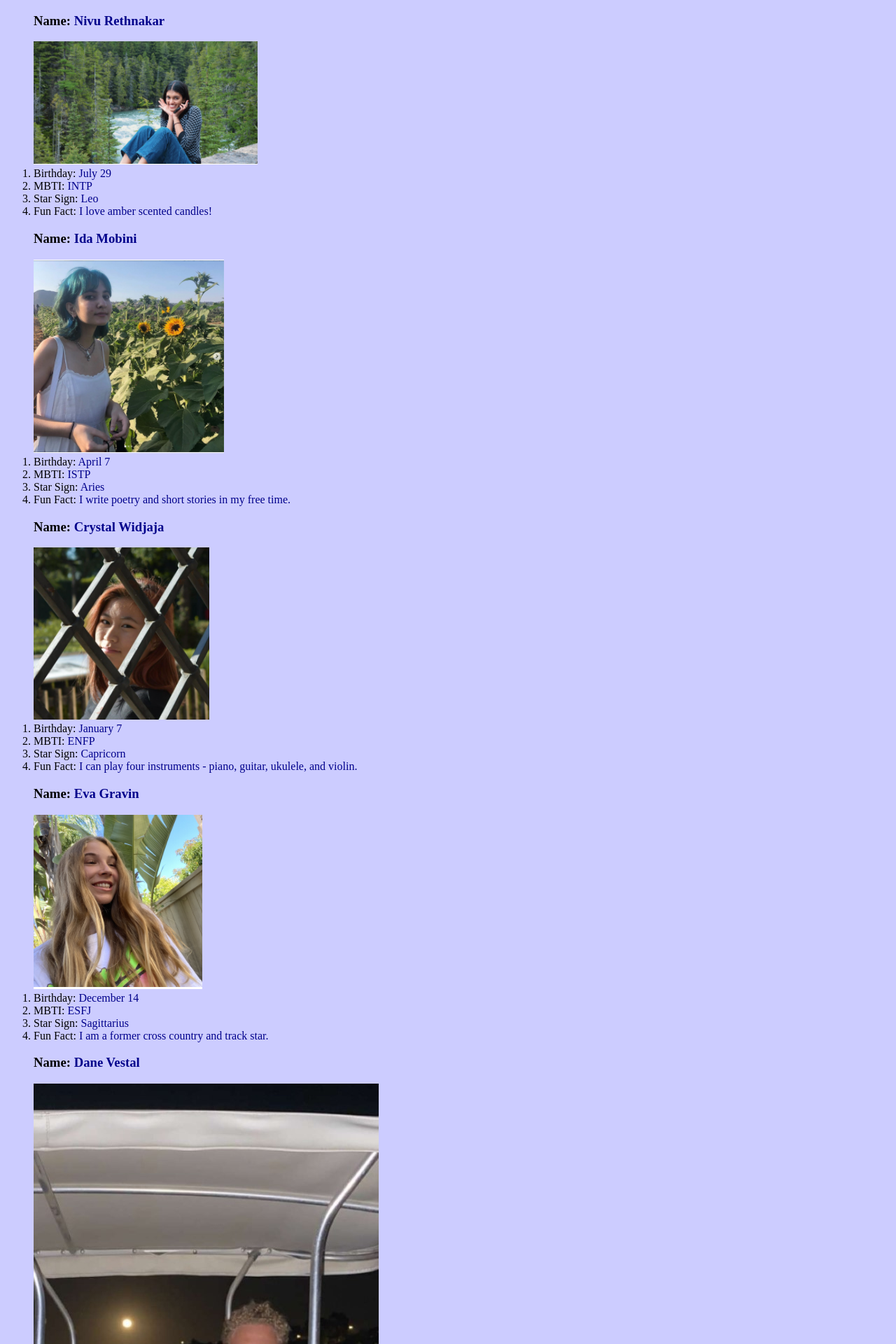
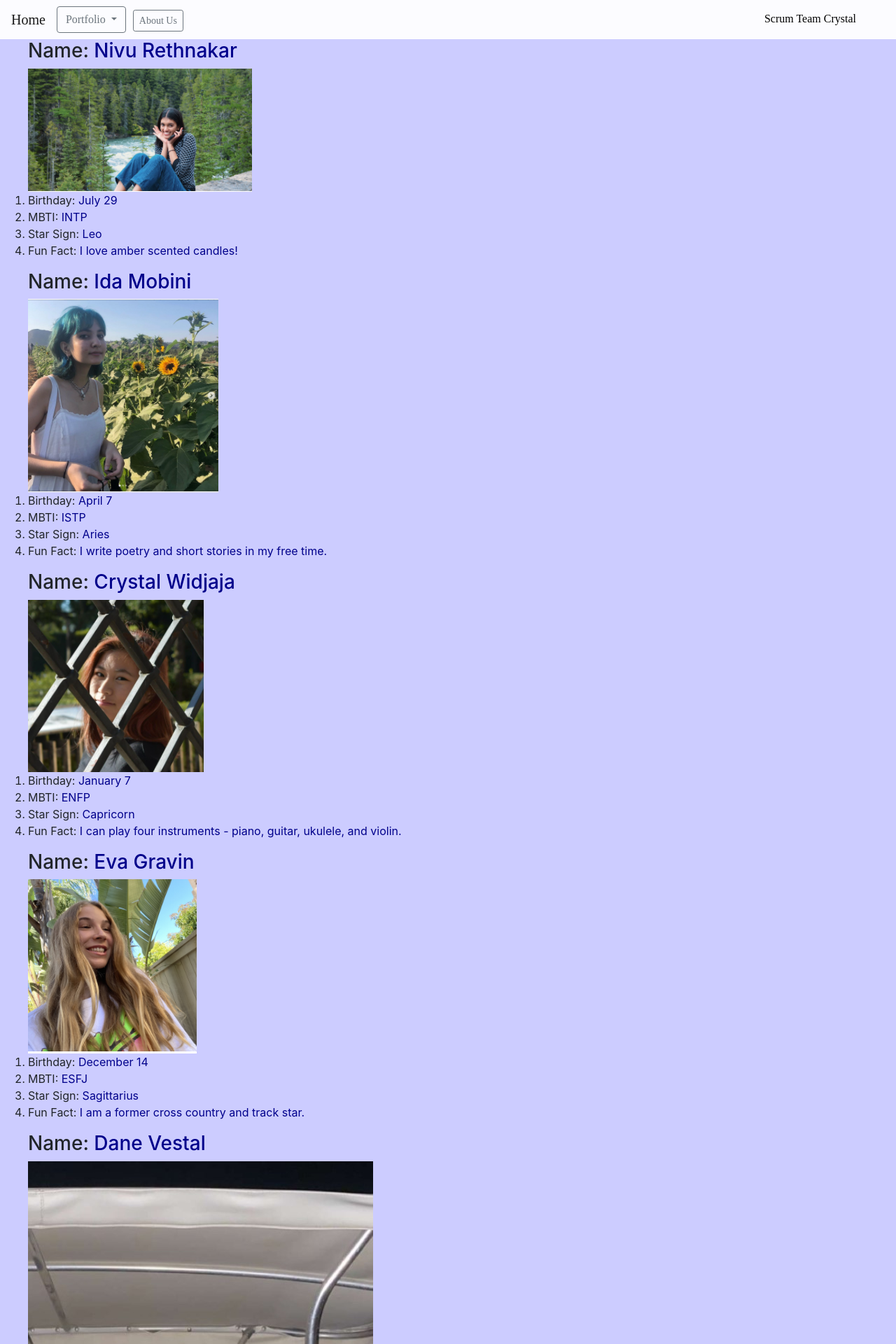
Before and after one commit to D1935827V/p2triviaweb, a Flask app: page /about in a window 1280 px wide. Shown: the top 1920 px of the page at 70% size. Run offline with Flask 2, Linux system fonts and the light colour scheme.

Commit message:
about nav

```diff
--- a/templates/about.html
+++ b/templates/about.html
@@ -3,8 +3,11 @@
 <html lang="en">
 <head>
     <meta charset="UTF-8">
+    <link rel="stylesheet" href="https://cdn.jsdelivr.net/npm/bootstrap@4.5.3/dist/css/bootstrap.min.css" integrity="sha384-TX8t27EcRE3e/ihU7zmQxVncDAy5uIKz4rEkgIXeMed4M0jlfIDPvg6uqKI2xXr2" crossorigin="anonymous">
+    <link rel="stylesheet" href='/static/home.css' />
     <title>Crystal Team Profiles</title>
 </head>
+{% include 'nav.html' %}
 <body style="background-color:#CCCCFF">
 
         {% for about in aboutus: %}
@@ -25,4 +28,7 @@
     {% endfor %}
 
 </body>
+
+<script src="https://code.jquery.com/jquery-3.5.1.slim.min.js" integrity="sha384-DfXdz2htPH0lsSSs5nCTpuj/zy4C+OGpamoFVy38MVBnE+IbbVYUew+OrCXaRkfj" crossorigin="anonymous"></script>
+<script src="https://cdn.jsdelivr.net/npm/bootstrap@4.5.3/dist/js/bootstrap.bundle.min.js" integrity="sha384-ho+j7jyWK8fNQe+A12Hb8AhRq26LrZ/JpcUGGOn+Y7RsweNrtN/tE3MoK7ZeZDyx" crossorigin="anonymous"></script>
 </html>
```
